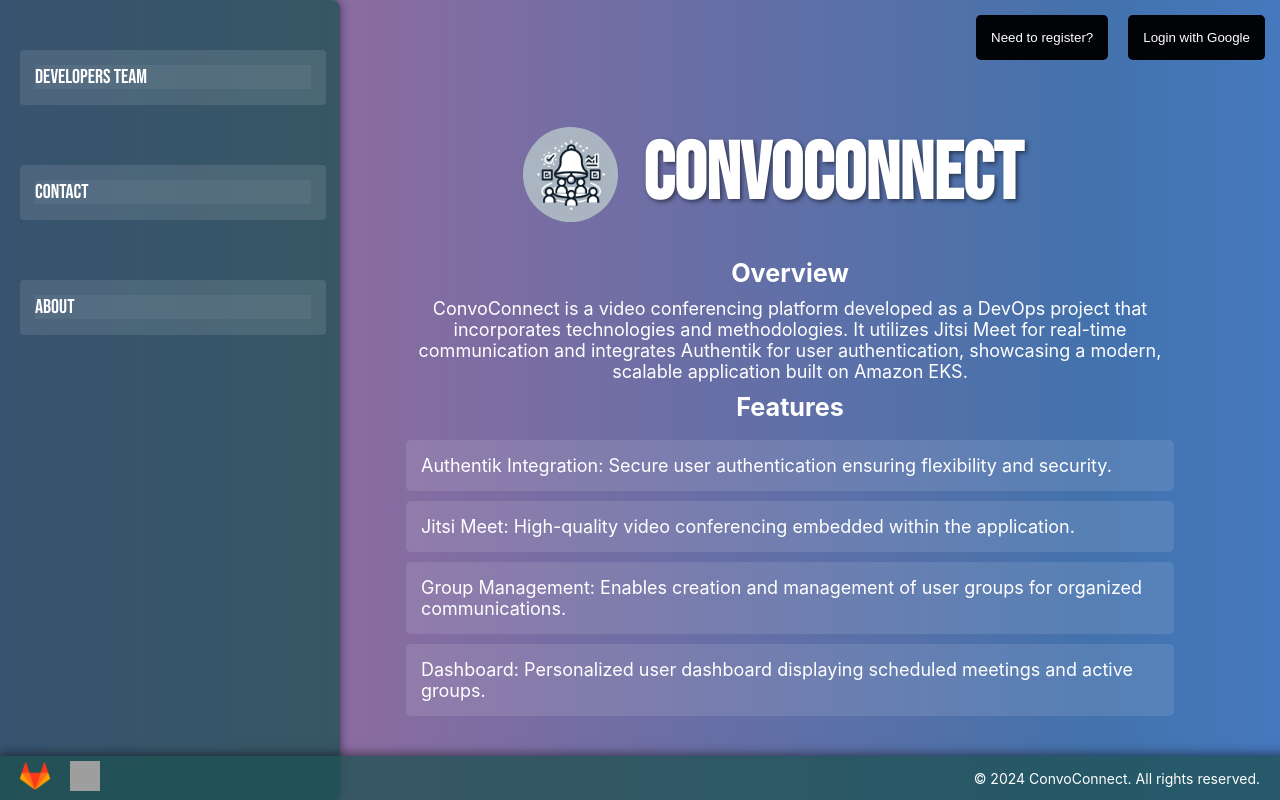
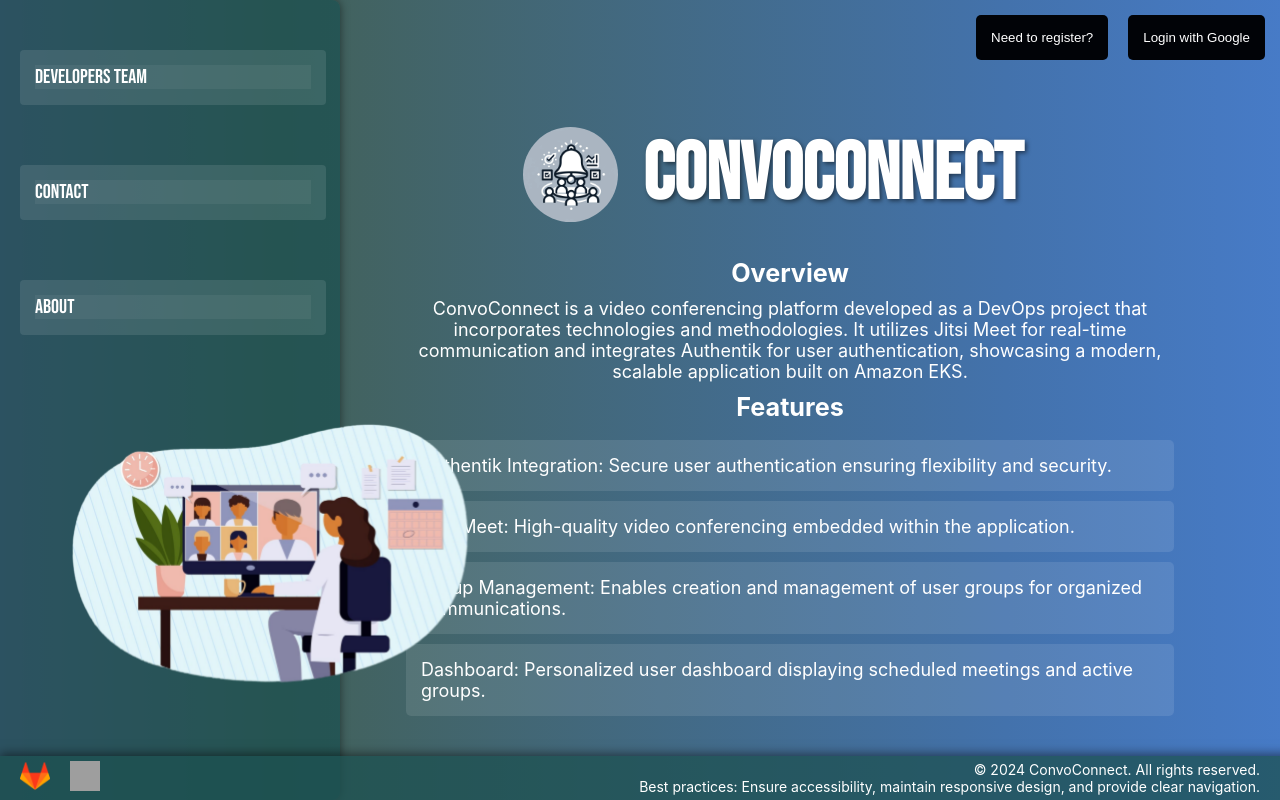
Before and after one commit to Sima21/Convoconnect, a React (Create React App) app in the folder frontend/: page / in a window 1280 px wide. Built offline with nearby package versions, Linux system fonts and the light colour scheme; no server answers; grey boxes are pictures that could not be loaded.

Commit message:
Vector added to authForm, motion added

```diff
--- a/frontend/src/components/AuthForm.css
+++ b/frontend/src/components/AuthForm.css
@@ -9,14 +9,19 @@
     align-items: center;
     height: 100vh;
     width: 100%;
-    background: linear-gradient(to right, #224c8c, #3a7ec3, #8a4df4, #896ca0, #4372ac, #4d8af4, #3a7ec3, #224c8c);
+    background: linear-gradient(to right, #224c8c, #3a7ec3, #8a4df4, #426158, #4372ac, #4d8af4, #3a7ec3, #224c8c);
     background-size: 400% 400%;
-    animation: gradientAnimation 15s ease infinite;
+    animation: gradientAnimation 3s ease forwards;
+    /* Run the animation for 3 seconds, easing in and out, and keep the final state */
+    animation-delay: 0.5s;
+    /* Start the animation after 3 seconds */
     color: white;
     padding-left: 320px;
     /* Add padding to prevent overlap with the sidebar */
     box-sizing: border-box;
     /* Ensure padding is included in total width */
+    animation-fill-mode: forwards;
+    /* Keep the final state of the animation */
 }
 
 @keyframes gradientAnimation {
@@ -24,14 +29,11 @@
         background-position: 0% 10%;
     }
 
-    50% {
+    100% {
         background-position: 50% 10%;
     }
+}
 
-    100% {
-        background-position: 0% 10%;
-    }
-}
 
 /* Sidebar container */
 .sidebar {
@@ -283,3 +285,42 @@
     text-align: right;
     padding-right: 40px;
 }
+
+.image-container {
+    position: absolute;
+    bottom: 60px;
+    /* Adjust based on your layout */
+    left: 20px;
+    /* Adjust based on your layout */
+    width: 90%;
+    /* Adjust to fit the sidebar */
+    max-width: 500px;
+    /* Ensure it fits within the sidebar */
+    margin: 20px 0;
+    /* Adjust margins to align to the left */
+    display: flex;
+    justify-content: flex-start;
+    /* Align to the left */
+    align-items: center;
+    opacity: 0;
+    transform: translateY(100%);
+    animation: slideUpFadeIn 1.5s ease-out forwards;
+}
+
+@keyframes slideUpFadeIn {
+    0% {
+        opacity: 0;
+        transform: translateY(100%);
+    }
+
+    100% {
+        opacity: 1;
+        transform: translateY(0);
+    }
+}
+
+.image-container img {
+    width: 100%;
+    height: auto;
+
+}
--- a/frontend/src/components/AuthForm.js
+++ b/frontend/src/components/AuthForm.js
@@ -6,7 +6,7 @@
 import LogoImage from './Logo2.png'; // Ensure the path to the image is correct
 import GitLabLogo from './GitLab.png'; // Ensure the path to the image is correct
 import InstagramIcon from './InstagramIcon.png'; // Add your Instagram icon image path here
-
+import VideoConferenceImage from './vc.png'; // Add the correct path to your image
 
 function AuthForm() {
     const navigate = useNavigate();
@@ -105,6 +105,9 @@
                         </ul>
                     </motion.div>
                 </div>
+                <div className="image-container">
+                    <img src={VideoConferenceImage} alt="Video Conference" />
+                </div>
                 <footer className="footer">
                     <div className="footer-links">
                         <a href="https://gitlab.com/mj26143118/convoconnect.git" target="_blank" rel="noopener noreferrer">
@@ -116,6 +119,7 @@
                     </div>
                     <div className="footer-text">
                         © 2024 ConvoConnect. All rights reserved. <br />
+                        Best practices: Ensure accessibility, maintain responsive design, and provide clear navigation.
                     </div>
                 </footer>
             </div>
```
Also changed, not shown: frontend/src/components/vc.png (added).
